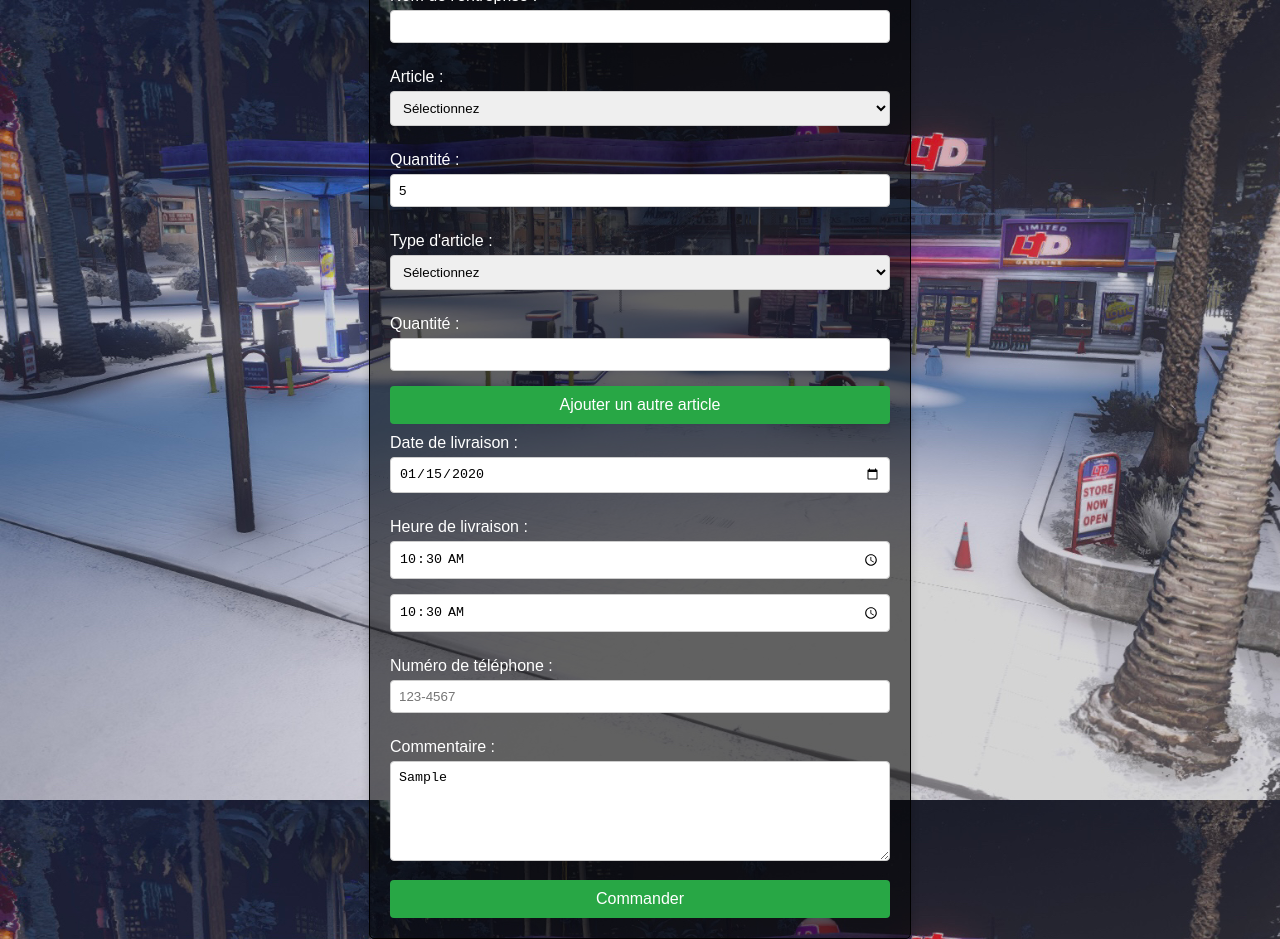
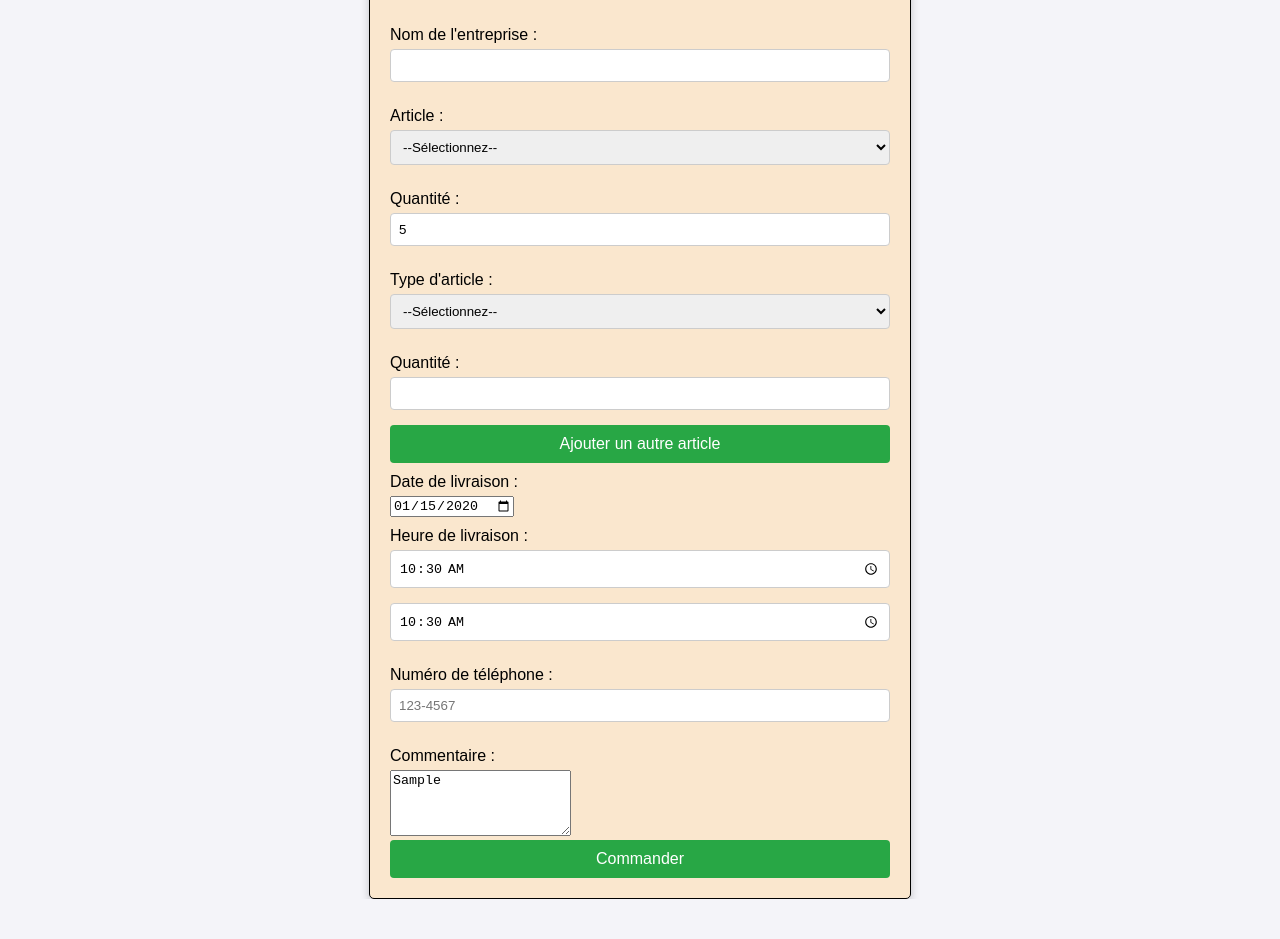
Before and after one commit to NONINOX/TAB_V2_LTD_GROOVESTREET, a plain HTML site: page commande.html in a window 1280 px wide. Both pictures are taken after typing "5", "2020-01-15", "10:30", "10:30", "Sample", "Sample" into the empty fields and a click on the button "Ajouter un autre article". After the commit the page ends 899 px from the top, so only its background shows below. Drawn offline with Linux system fonts and the light colour scheme.

Commit message:
Add files via upload

```diff
--- a/commande.html
+++ b/commande.html
@@ -7,14 +7,11 @@
     <style>
         body {
             display: flex;
+            align-items: center;
             justify-content: center;
-            align-items: center;
             height: 100vh;
             margin: 0;
-            background-image: url(fond_ltd.png); /* Remplace par le chemin réel de ton image */
-            background-size: cover;
-            background-position: center;
-            background-attachment: fixed;
+            background-color: #f4f4f9;
             font-family: Arial, sans-serif;
         }
 
@@ -22,7 +19,7 @@
             display: flex;
             flex-direction: column;
             align-items: center;
-            background-color: #0000008a;
+            background-color: #fae7ce;
             border: 1px solid #000000;
             border-radius: 5px;
             padding: 20px;
@@ -47,7 +44,6 @@
         h1 {
             text-align: center;
             margin: 0;
-            color: white;
         }
 
         #orderForm {
@@ -57,7 +53,6 @@
         label {
             display: block;
             margin: 10px 0 5px;
-            color: white;
         }
 
         input[type="text"], input[type="number"], select, input[type="time"] {
@@ -83,30 +78,12 @@
         input[type="submit"]:hover, button:hover {
             background-color: #218838;
         }
-        input[type="date"] {
-            width: 100%;        /* La largeur de l'input sera la même que les autres champs */
-            padding: 8px;       /* Espacement intérieur pour plus de confort */
-            margin-bottom: 15px; /* Espacement en bas pour bien espacer les champs */
-            border: 1px solid #ccc; /* Bordure similaire à celle des autres champs */
-            border-radius: 4px; /* Coins arrondis comme les autres champs */
-            box-sizing: border-box; /* Permet de prendre en compte les bordures dans la largeur totale */
-            height: 36px;       /* Ajuste la hauteur du champ de date */
-        }
-        textarea {
-            width: 100%;
-            padding: 8px;
-            margin-bottom: 15px;
-            border: 1px solid #ccc;
-            border-radius: 4px;
-            box-sizing: border-box;
-            height: 100px; /* Ajuster la hauteur selon tes besoins */
-        }
     </style>
 </head>
 <body>
     <div class="container">
         <div class="header">
-            <img src="logo_ltd_grv.png" alt="Logo LTD Grove Street">
+            <img src="ltdgrv.png" alt="Logo LTD Grove Street">
             <h1>LTD GROVE STREET | COMMANDE</h1>
         </div>
         <form id="orderForm">
@@ -117,10 +94,10 @@
                 <div class="article">
                     <label for="type_article_0">Article :</label>
                     <select id="type_article_0" name="type_article[]" required>
-                        <option value="">Sélectionnez</option>
+                        <option value="">--Sélectionnez--</option>
                         <option value="Bagel">Bagel</option>
                         <option value="Bar de chocolat">Bar de chocolat</option>
-                        <option value="Caramel">Caramel</option>
+                        <option value="caramel">Caramel</option>
                         <option value="Colle">Colle</option>
                         <option value="Coquille à tacos">Coquille à tacos</option>
                         <option value="Crème fraîche">Crème fraîche</option>
@@ -145,10 +122,10 @@
                         <option value="Batterie">Batterie</option>
                         <option value="Batterie de Voiture">Batterie de Voiture</option>
                         <option value="Bobine de cuivre">Bobine de cuivre</option>
-                        <option value="Bouteille d'eau">Bouteille d'eau</option>
+                        <option value="boutille d'eau">boutille d'eau</option>
                         <option value="Canne à pêche">Canne à pêche</option>
-                        <option value="Coupeurs">Coupeurs</option>
-                        <option value="Croquettes">Croquettes</option>
+                        <option value="coupeurs">coupeurs</option>
+                        <option value="croquettes">croquettes</option>
                         <option value="Fertilisant">Fertilisant</option>
                         <option value="Foret de perceuses">Foret de perceuses</option>
                         <option value="Grosse perceuses">Grosse perceuses</option>
@@ -167,7 +144,7 @@
                         <option value="Spray pour tag">Spray pour tag</option>
                         <option value="Table de travail">Table de travail</option>
                         <option value="Ticket à grater">Ticket à grater</option>
-                        <option value="Trousseau de clé">Trousseau de clé</option>
+                        <option value="trousseau de clé">trousseau de clé</option>
                         <option value="Ver de terre">Ver de terre</option>
                         <option value="Ver de terre pour poisson">Ver de terre pour poisson</option>
                     </select>
@@ -211,9 +188,8 @@
                 "UwU Café": "https://discord.com/api/webhooks/1308146972854845460/P12iDAU3eVsO7yIJK4YBE_4RQXUHJoEJIM0dP6UH2Taj7Tfiv04uYIih6Z2Fqz7AP1jy",
                 "LD Organics": "https://discord.com/api/webhooks/1308147110662901809/qoRCrezPFtwsQtUKMHO6xqeUUxHj2skx9a0jI_XixBadOpB-E-ba7zWX81m42OYLGBzb",
                 "Tatoo Vinewood": "https://discord.com/api/webhooks/1308139150372765747/T7_WS5qCZMUyKFvz_JaYUBEnnBdz-285z9IQuCkA33MHwAJaCqTx9CZNKQHBkcuAUTJw",
-                "Hen House": "https://discord.com/api/webhooks/1308139268044230728/Nz5CSg1-34WNEoi540iFFqJfJOsvaXUqGCO2jhki7Cz3Jg_dmOdirBFM7mLUF1N8HKg4",
-                "Life": "https://discordapp.com/api/webhooks/1309646542595948615/Ej7oMDi9qeyxPZfmR8DgMCSOVHcTLxQtvP8HOt7mSUQxFDv8SAOJEDKszI9LoI-RIzE7",
-                "Bayview Lodge": "https://discordapp.com/api/webhooks/1315827526211338250/jsCYXO-4i3vloVxgimADqxOxhqYUPPLrB6kWFvWJRhMuku_8VeG40t5OvpKZ9tM4x8fG"
+                "Biogood": "https://discord.com/api/webhooks/1323064208753164350/FNcDh4f0SlFeq7TLUC6LKbqbS6SGvIWcqmCQJf9izW_ctya1DknEObnEAF68he8KCrND",
+                "Hen House": "https://discord.com/api/webhooks/1308139268044230728/Nz5CSg1-34WNEoi540iFFqJfJOsvaXUqGCO2jhki7Cz3Jg_dmOdirBFM7mLUF1N8HKg4"
             };
 
             const generalWebhook = "https://discord.com/api/webhooks/1302691211517104239/tH8Ixb5QouiSOv0s0igkEIGgbnETvoUkeKTmjDX6v_8x0eeg0W9l6QMGmLIuiMR2C04p"; // Webhook général
@@ -231,10 +207,10 @@
                 newArticle.innerHTML = `
                     <label for="type_article_${articleCount}">Type d'article :</label>
                     <select id="type_article_${articleCount}" name="type_article[]" required>
-                         <option value="">Sélectionnez</option>
+                         <option value="">--Sélectionnez--</option>
                         <option value="Bagel">Bagel</option>
                         <option value="Bar de chocolat">Bar de chocolat</option>
-                        <option value="Caramel">Caramel</option>
+                        <option value="caramel">Caramel</option>
                         <option value="Colle">Colle</option>
                         <option value="Coquille à tacos">Coquille à tacos</option>
                         <option value="Crème fraîche">Crème fraîche</option>
@@ -259,10 +235,10 @@
                         <option value="Batterie">Batterie</option>
                         <option value="Batterie de Voiture">Batterie de Voiture</option>
                         <option value="Bobine de cuivre">Bobine de cuivre</option>
-                        <option value="Bouteille d'eau">Bouteille d'eau</option>
+                        <option value="boutille d'eau">boutille d'eau</option>
                         <option value="Canne à pêche">Canne à pêche</option>
-                        <option value="Coupeurs">Coupeurs</option>
-                        <option value="Croquettes">Croquettes</option>
+                        <option value="coupeurs">coupeurs</option>
+                        <option value="croquettes">croquettes</option>
                         <option value="Fertilisant">Fertilisant</option>
                         <option value="Foret de perceuses">Foret de perceuses</option>
                         <option value="Grosse perceuses">Grosse perceuses</option>
@@ -281,7 +257,7 @@
                         <option value="Spray pour tag">Spray pour tag</option>
                         <option value="Table de travail">Table de travail</option>
                         <option value="Ticket à grater">Ticket à grater</option>
-                        <option value="Trousseau de clé">Trousseau de clé</option>
+                        <option value="trousseau de clé">trousseau de clé</option>
                         <option value="Ver de terre">Ver de terre</option>
                         <option value="Ver de terre pour poisson">Ver de terre pour poisson</option>
                     </select>
```
